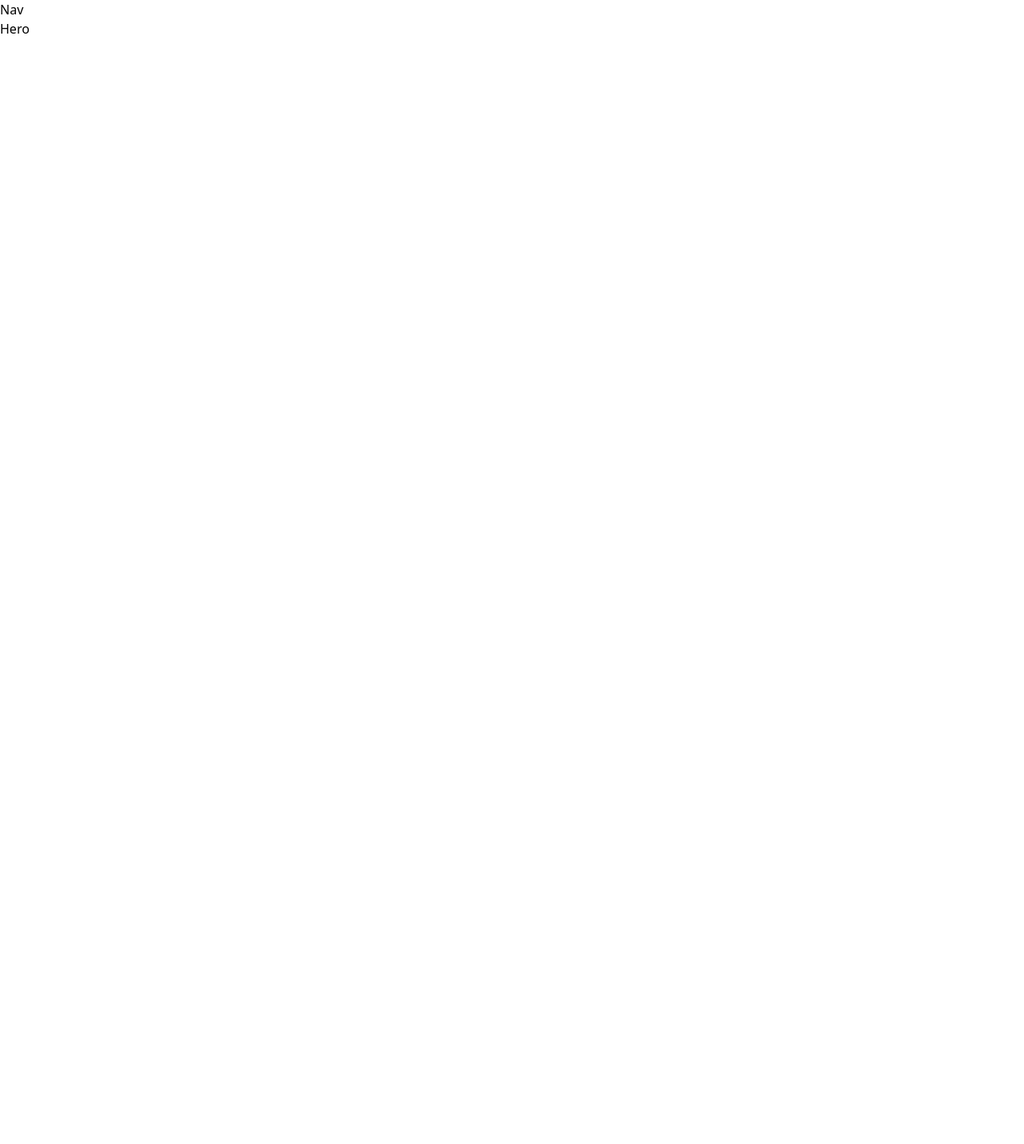
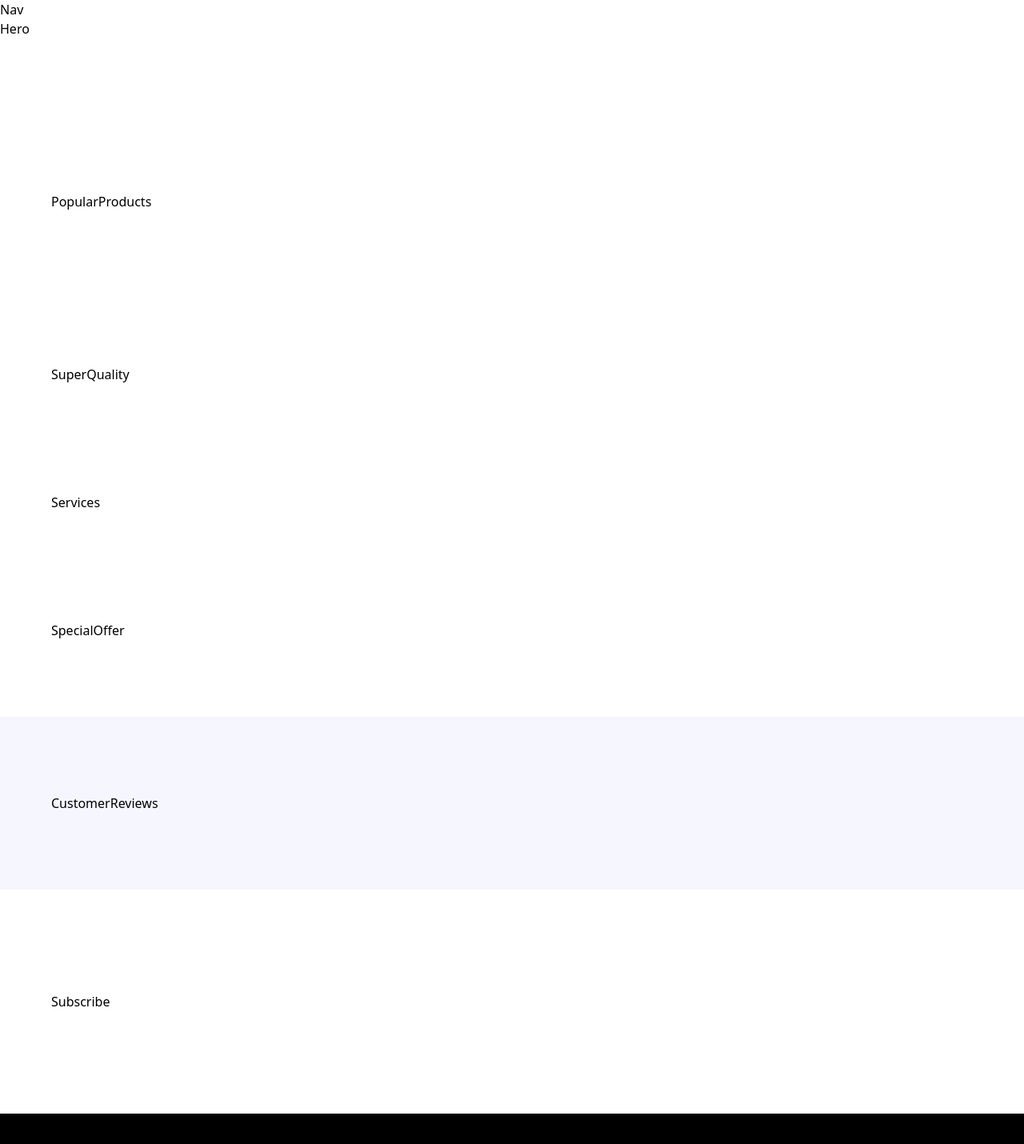
Before and after one commit to owaisahmad315/TailwindApp, a React (Vite) app: page / in a window 1280 px wide. Shown: the top 1430 px of the page at 80% size. Before the commit the page ends 800 px from the top, so only its background shows below. Built offline with nearby package versions, Linux system fonts and the light colour scheme; a web font is replaced by a local one.

Commit message:
added components structure

```diff
--- a/src/App.jsx
+++ b/src/App.jsx
@@ -4,6 +4,27 @@
     <section className="xl:padding-1 wide:padding-r padding-b">
       Hero
     </section>
+    <section className="padding">
+      PopularProducts
+    </section>
+    <section className="padding">
+      SuperQuality
+    </section>
+    <section className="padding-x py-10">
+      Services
+    </section>
+    <section className="padding">
+      SpecialOffer
+    </section>
+    <section className="bg-pale-blue padding">
+      CustomerReviews
+    </section>
+    <section className="padding-x sm:py-32 py-16 w-full">
+      Subscribe
+    </section>
+    <section className="bg-black padding-x padding-t pb-8">
+      Footer
+    </section>
 
   </main>
  );
```
